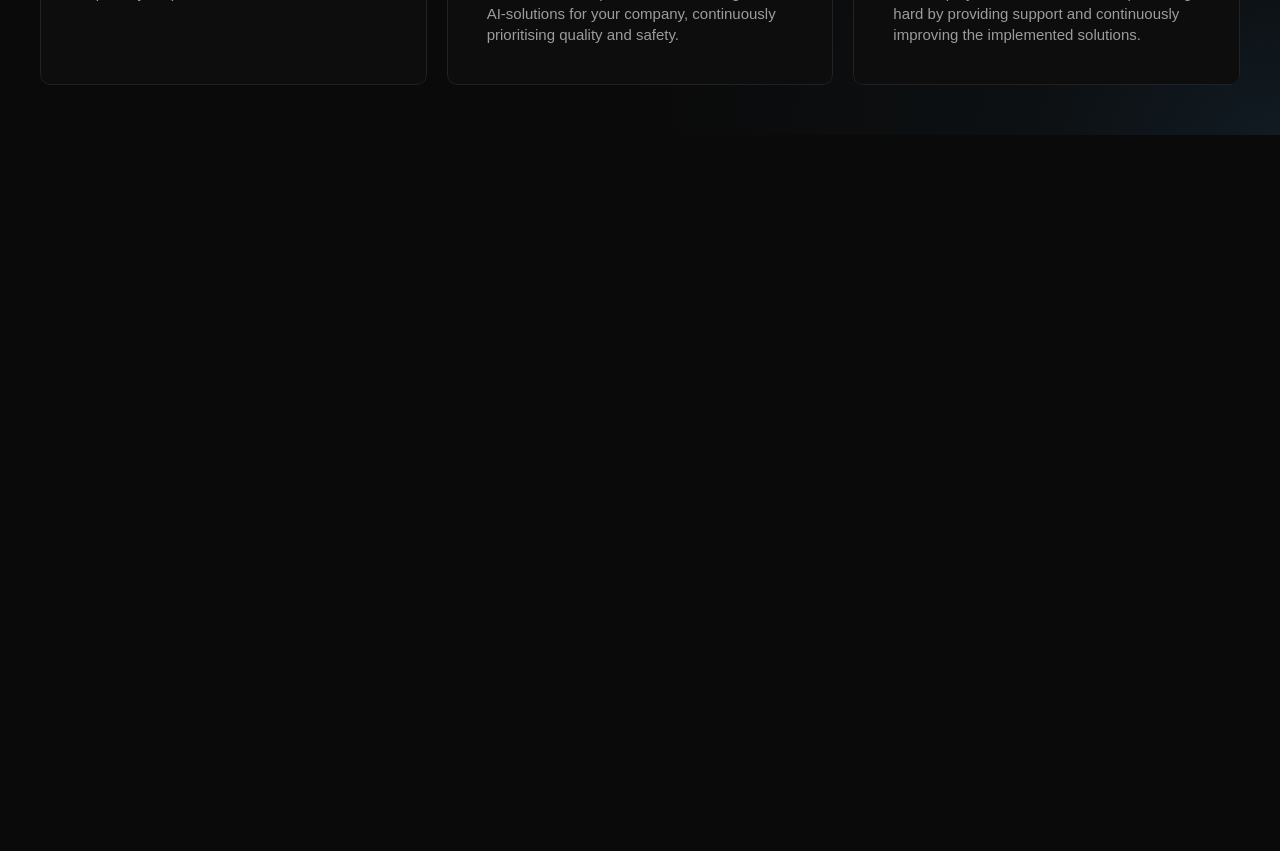
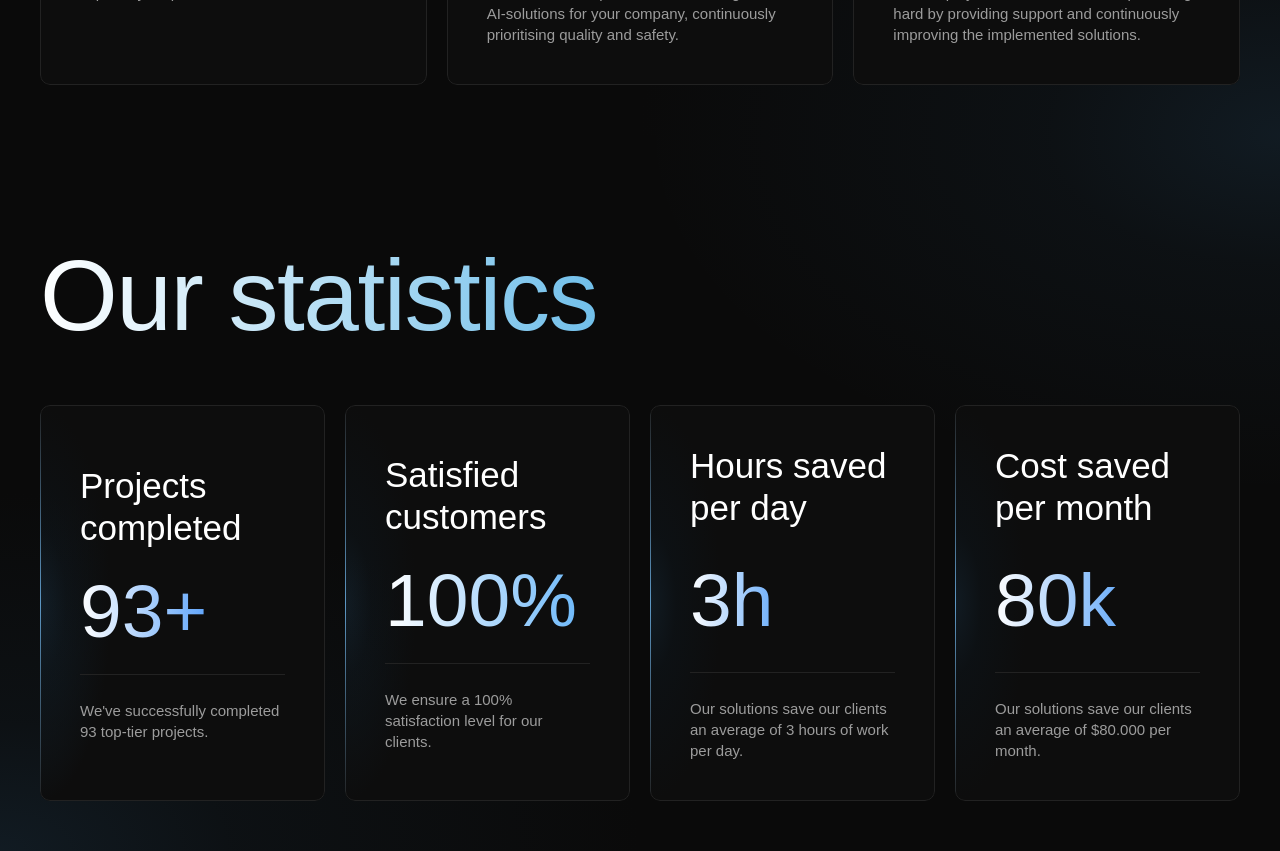
Before and after one commit to phoenix1004-dev/codeblaze, a React (Create React App) app: page / in a window 1280 px wide. Shown: the part 3340-4191 px from the top of the page. Before the commit the page ends 3475 px from the top, so only its background shows below. Built offline with nearby package versions, Linux system fonts and the light colour scheme; a web font is replaced by a local one.

Commit message:
add statistics component

```diff
--- /dev/null
+++ b/src/containers/Home/Statistics.tsx
@@ -0,0 +1,268 @@
+const Satistics = () => {
+  return (
+    <section
+      className="framer-ydfzfl"
+      data-framer-name="Statistics"
+      id="statistics"
+      data-name="Statistics"
+    >
+      <div
+        className="framer-j92mbs outline-none flex flex-col justify-start flex-shrink-0 opacity-100"
+        style={{ transform: "prespective(1200px)" }}
+        data-framer-component-type="RichTextContainer"
+      >
+        <h2
+          className="framer-text framer-styles-preset-15mg8bp"
+          data-styles-preset="IXKxaceG9"
+        >
+          <span
+            data-text-fill="true"
+            className="framer-text bg-gradient-to-r from-white to-[#70bfea]"
+          >
+            Our statistics
+          </span>
+        </h2>
+      </div>
+      <div
+        className="framer-1p3o734"
+        data-framer-name="Gradient Overlay"
+        data-name="Gradient Overlay"
+      />
+      <div
+        className="framer-jnpwsh"
+        data-framer-name="Statistics"
+        data-name="Statistics"
+      >
+        <div
+          className="framer-qhahhd opacity-100"
+          style={{ transform: "prespective(1200px" }}
+          data-border="true"
+          data-framer-name="Projects Completed"
+          data-name="Projects Completed"
+        >
+          <div
+            className="framer-o5cyk3 outline-none flex flex-col justify-start flex-shrink-0 transform-none"
+            data-framer-component-type="RichTextContainer"
+          >
+            <h3
+              className="framer-text framer-styles-preset-6ghdir"
+              data-styles-preset="E4lBliITk"
+            >
+              Projects completed
+            </h3>
+          </div>
+          <div className="ssr-variant hidden-r5chz7 hidden-5tblbe hidden-ncoutt">
+            <div
+              className="framer-1w70u9r outline-none flex flex-col justify-start flex-shrink-0 transform-none"
+              data-framer-component-type="RichTextContainer"
+            >
+              <h2 className="framer-text text-white">
+                <span
+                  data-text-fill="true"
+                  className="framer-text bg-gradient-to-r from-white to-blue-400 text-[75px] font-medium leading-none tracking-normal"
+                >
+                  93+
+                </span>
+              </h2>
+            </div>
+          </div>
+          <div
+            className="framer-82r03i hidden-5tblbe"
+            data-framer-name="Line"
+            data-name="Line"
+          />
+          <div
+            className="framer-1knc46o hidden-5tblbe outline-none flex flex-col justify-start flex-shrink-0 transform-none"
+            data-framer-component-type="RichTextContainer"
+          >
+            <p
+              className="framer-text framer-styles-preset-1otixq8"
+              data-styles-preset="Z8KnRQzQq"
+            >
+              We've successfully completed 93 top-tier projects.
+            </p>
+          </div>
+          <div
+            className="framer-b9pcv8"
+            data-framer-name="Gradient"
+            data-name="Gradient"
+          />
+        </div>
+        <div className="ssr-variant hidden-5tblbe hidden-ncoutt">
+          <div
+            className="framer-1nseq65 opacity-100"
+            style={{ transform: "prespective(1200px)" }}
+            data-border="true"
+            data-framer-name="Satisfied Customers"
+            data-name="Satisfied Customers"
+          >
+            <div
+              className="framer-vhlhk6 outline-none flex flex-col justify-start flex-shrink-0 transform-none"
+              data-framer-component-type="RichTextContainer"
+            >
+              <h3
+                className="framer-text framer-styles-preset-6ghdir"
+                data-styles-preset="E4lBliITk"
+              >
+                Satisfied customers
+              </h3>
+            </div>
+            <div className="ssr-variant hidden-r5chz7">
+              <div
+                className="framer-1qxsy3a outline-none flex flex-col justify-start flex-shrink-0 transform-none"
+                data-framer-component-type="RichTextContainer"
+              >
+                <h2 className="framer-text text-white">
+                  <span
+                    data-text-fill="true"
+                    className="framer-text bg-gradient-to-r from-white to-[#70bafa] font-[Inter Tight] text-[75px] font-medium leading-[1em] tracking-[0px]"
+                  >
+                    100%
+                  </span>
+                </h2>
+              </div>
+            </div>
+            <div
+              className="framer-oaz681 hidden-5tblbe"
+              data-framer-name="Line"
+              data-name="Line"
+            ></div>
+            <div
+              className="framer-1gynqu9 hidden-5tblbe outline-none flex flex-col justify-start flex-shrink-0 transform-none"
+              data-framer-component-type="RichTextContainer"
+            >
+              <p
+                className="framer-text framer-styles-preset-1otixq8"
+                data-styles-preset="Z8KnRQzQq"
+              >
+                We ensure a 100% satisfaction level for our clients.
+              </p>
+            </div>
+            <div
+              className="framer-10sjmu5"
+              data-framer-name="Gradient"
+              data-name="Gradient"
+            ></div>
+          </div>
+        </div>
+        <div className="ssr-variant hidden-5tblbe hidden-ncoutt">
+          <div
+            className="framer-1d2qu70 opacity-100"
+            style={{ transform: "prespective(1200px)" }}
+            data-border="true"
+            data-framer-name="Hours Saved per day"
+            data-name="Hours Saved per day"
+          >
+            <div
+              className="framer-5vs0k6 outline-none flex flex-col justify-start flex-shrink-0 transform-none"
+              data-framer-component-type="RichTextContainer"
+            >
+              <h3
+                className="framer-text framer-styles-preset-6ghdir"
+                data-styles-preset="E4lBliITk"
+              >
+                Hours saved per day
+              </h3>
+            </div>
+            <div className="ssr-variant hidden-r5chz7">
+              <div
+                className="framer-1fhc7aj outline-none flex flex-col justify-start flex-shrink-0 transform-none"
+                data-framer-component-type="RichTextContainer"
+              >
+                <h2 className="framer-text text-white">
+                  <span
+                    data-text-fill="true"
+                    className="framer-text bg-gradient-to-r from-white to-[#70B0FA] font-inter-tight text-[75px] font-medium tracking-normal leading-tight"
+                  >
+                    3h
+                  </span>
+                </h2>
+              </div>
+            </div>
+            <div
+              className="framer-1vm3dnv hidden-5tblbe"
+              data-framer-name="Line"
+              data-name="Line"
+            ></div>
+            <div
+              className="framer-y2rhmn hidden-5tblbe outline-none flex flex-col justify-start flex-shrink-0 transform-none"
+              data-framer-component-type="RichTextContainer"
+            >
+              <p
+                className="framer-text framer-styles-preset-1otixq8"
+                data-styles-preset="Z8KnRQzQq"
+              >
+                Our solutions save our clients an average of 3 hours of work per
+                day.
+              </p>
+            </div>
+            <div
+              className="framer-bwse0"
+              data-framer-name="Gradient"
+              data-name="Gradient"
+            ></div>
+          </div>
+        </div>
+        <div className="ssr-variant hidden-5tblbe hidden-ncoutt">
+          <div
+            className="framer-1v7rpl6 opacity-100"
+            style={{ transform: "prespective(1200px)" }}
+            data-border="true"
+            data-framer-name="Cost Saved per Month"
+            data-role="Cost Saved per Month"
+          >
+            <div
+              className="framer-3rt3ru outline-none flex flex-col justify-start flex-shrink-0 transform-none"
+              data-framer-component-type="RichTextContainer"
+            >
+              <h3
+                className="framer-text framer-styles-preset-6ghdir"
+                data-styles-preset="E4lBliITk"
+              >
+                Cost saved per month
+              </h3>
+            </div>
+            <div className="ssr-variant hidden-r5chz7">
+              <div
+                className="framer-m2d1c5 outline-none flex flex-col justify-start flex-shrink-0 transform-none"
+                data-framer-component-type="RichTextContainer"
+              >
+                <h2 className="framer-text text-white">
+                  <span
+                    data-text-fill="true"
+                    className="framer-text bg-gradient-to-r from-white to-[#70B0FA] font-inter-tight text-[75px] font-medium tracking-normal leading-tight"
+                  >
+                    80k
+                  </span>
+                </h2>
+              </div>
+            </div>
+            <div
+              className="framer-oykecz hidden-5tblbe"
+              data-framer-name="Line"
+              data-role="Line"
+            ></div>
+            <div
+              className="framer-1h0f7mm hidden-5tblbe outline-none flex flex-col justify-start flex-shrink-0 transform-none"
+              data-framer-component-type="RichTextContainer"
+            >
+              <p
+                className="framer-text framer-styles-preset-1otixq8"
+                data-styles-preset="Z8KnRQzQq"
+              >
+                Our solutions save our clients an average of $80.000 per month.
+              </p>
+            </div>
+            <div
+              className="framer-1f5ynlr"
+              data-framer-name="Gradient"
+              data-role="Gradient"
+            ></div>
+          </div>
+        </div>
+      </div>
+    </section>
+  );
+};
+
+export default Satistics;
--- a/src/pages/Home.tsx
+++ b/src/pages/Home.tsx
@@ -7,6 +7,7 @@ import About from "../containers/Home/About";
 import Header from "../containers/Home/Header";
 import Services from "../containers/Home/Services";
 import Process from "../containers/Home/Process";
+import Satistics from "../containers/Home/Statistics";
 
 const Home = () => {
   return (
@@ -124,6 +125,7 @@ const Home = () => {
           <About />
           <Services />
           <Process />
+          <Satistics />
         </div>
       </div>
     </div>
```
